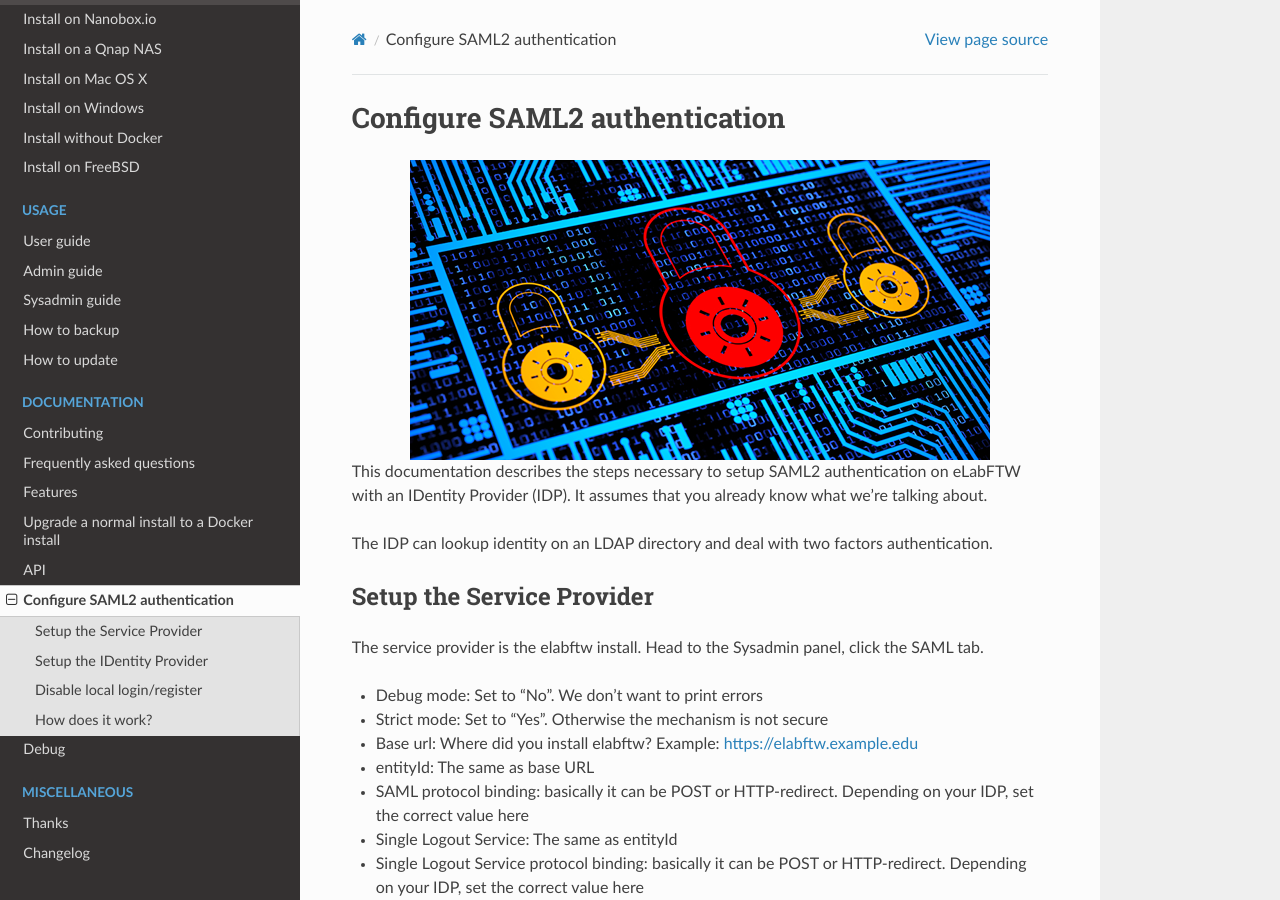
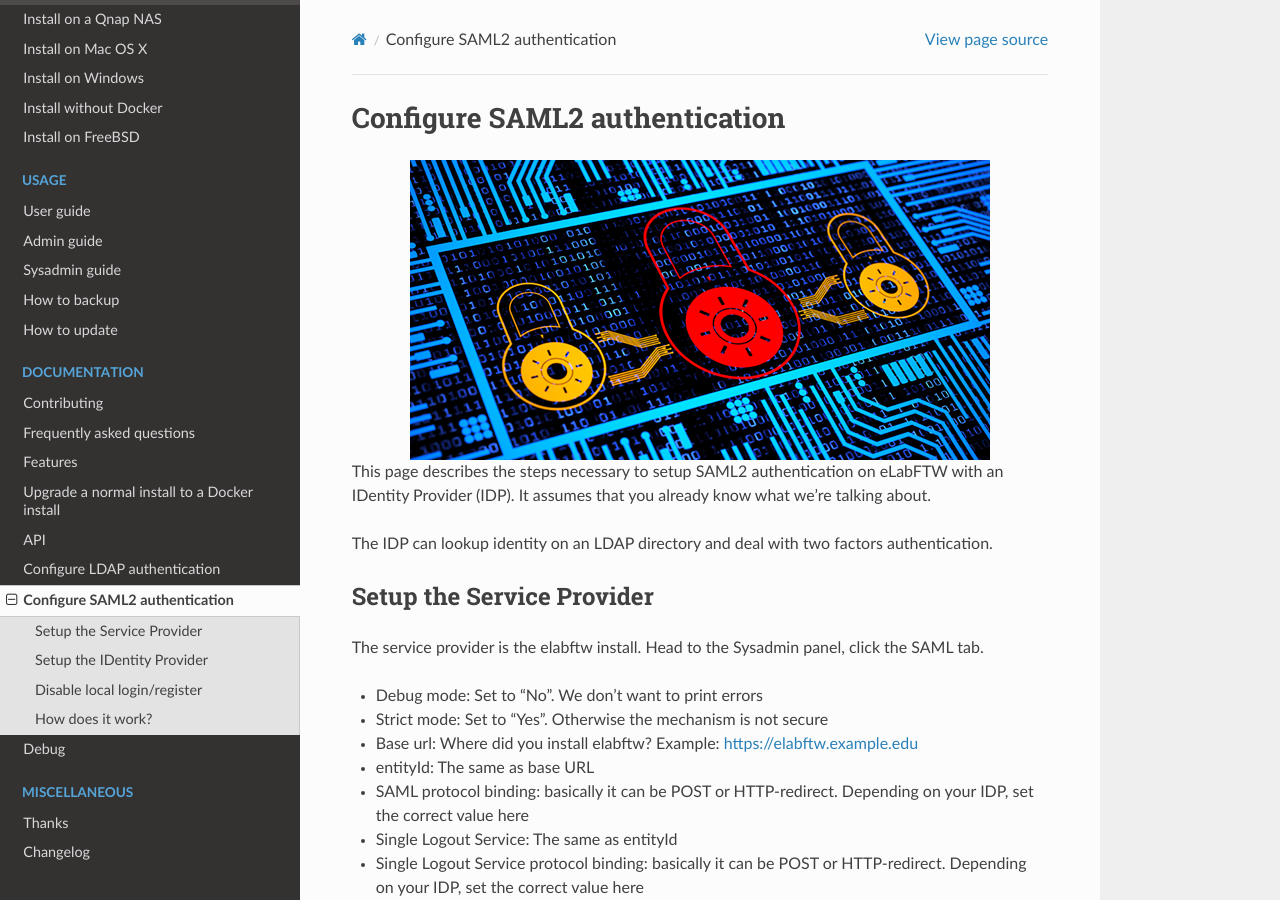
Before and after one commit to elabftw/elabdoc, a Sphinx documentation site: the page built from doc/saml.rst, in a window 1280 px wide and 900 px high. Built offline with Sphinx 7.4.7 and the Read the Docs theme 2.0.0, drawn with Linux system fonts in a browser that asks for light colours; pages that are not in the unit, such as notebooks, are missing from menus.

Commit message:
add ldap doc

```diff
--- a/doc/index.rst
+++ b/doc/index.rst
@@ -75,6 +75,7 @@
     docker-doc
     upgrade-to-docker
     api
+    ldap
     saml
     debug
 
--- a/doc/saml.rst
+++ b/doc/saml.rst
@@ -7,7 +7,7 @@
     :align: center
     :alt: authentication
 
-This documentation describes the steps necessary to setup SAML2 authentication on eLabFTW with an IDentity Provider (IDP). It assumes that you already know what we're talking about.
+This page describes the steps necessary to setup SAML2 authentication on eLabFTW with an IDentity Provider (IDP). It assumes that you already know what we're talking about.
 
 The IDP can lookup identity on an LDAP directory and deal with two factors authentication.
 
```
Also changed, not shown: doc/ldap.rst (added, +39 -0 lines).
